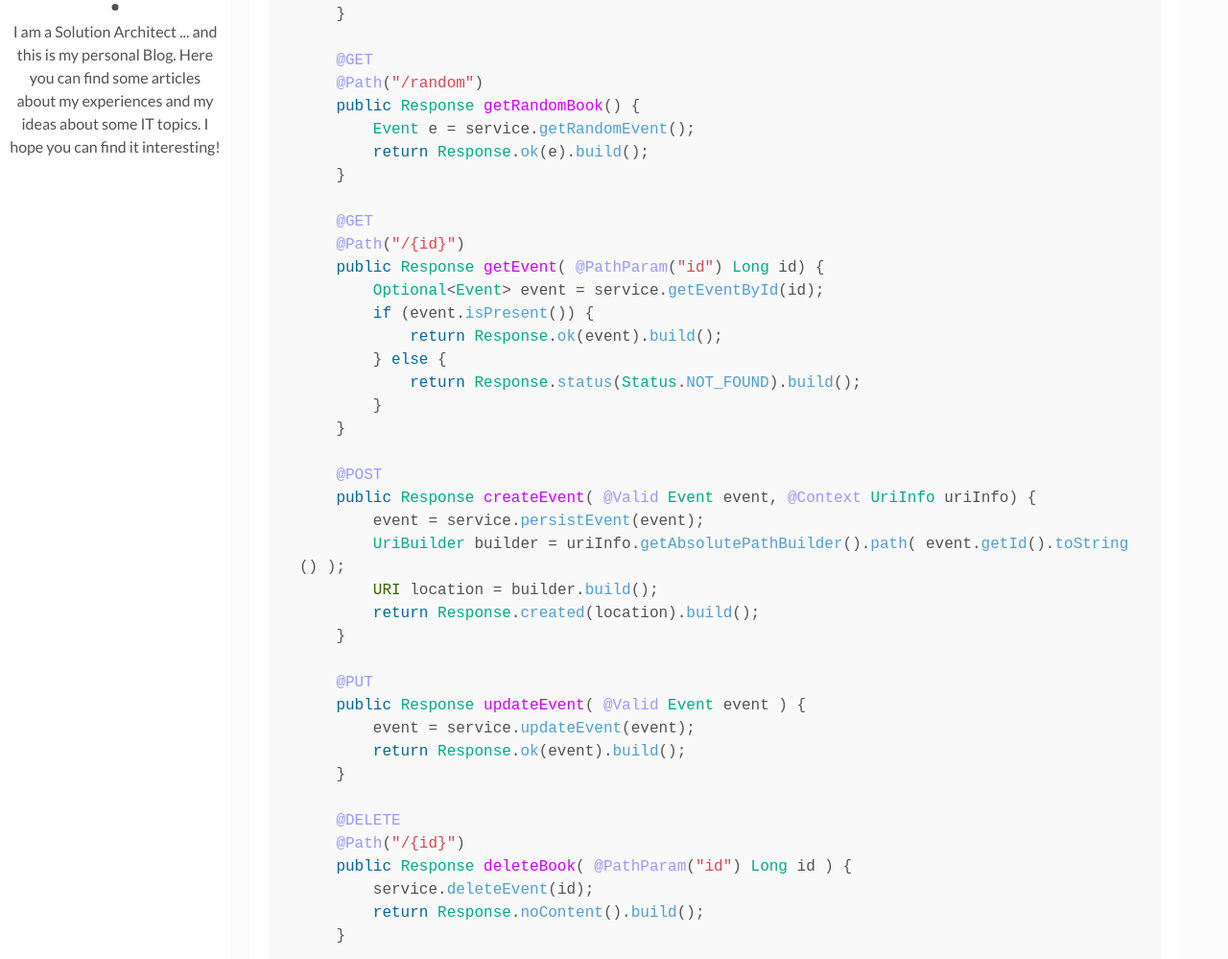
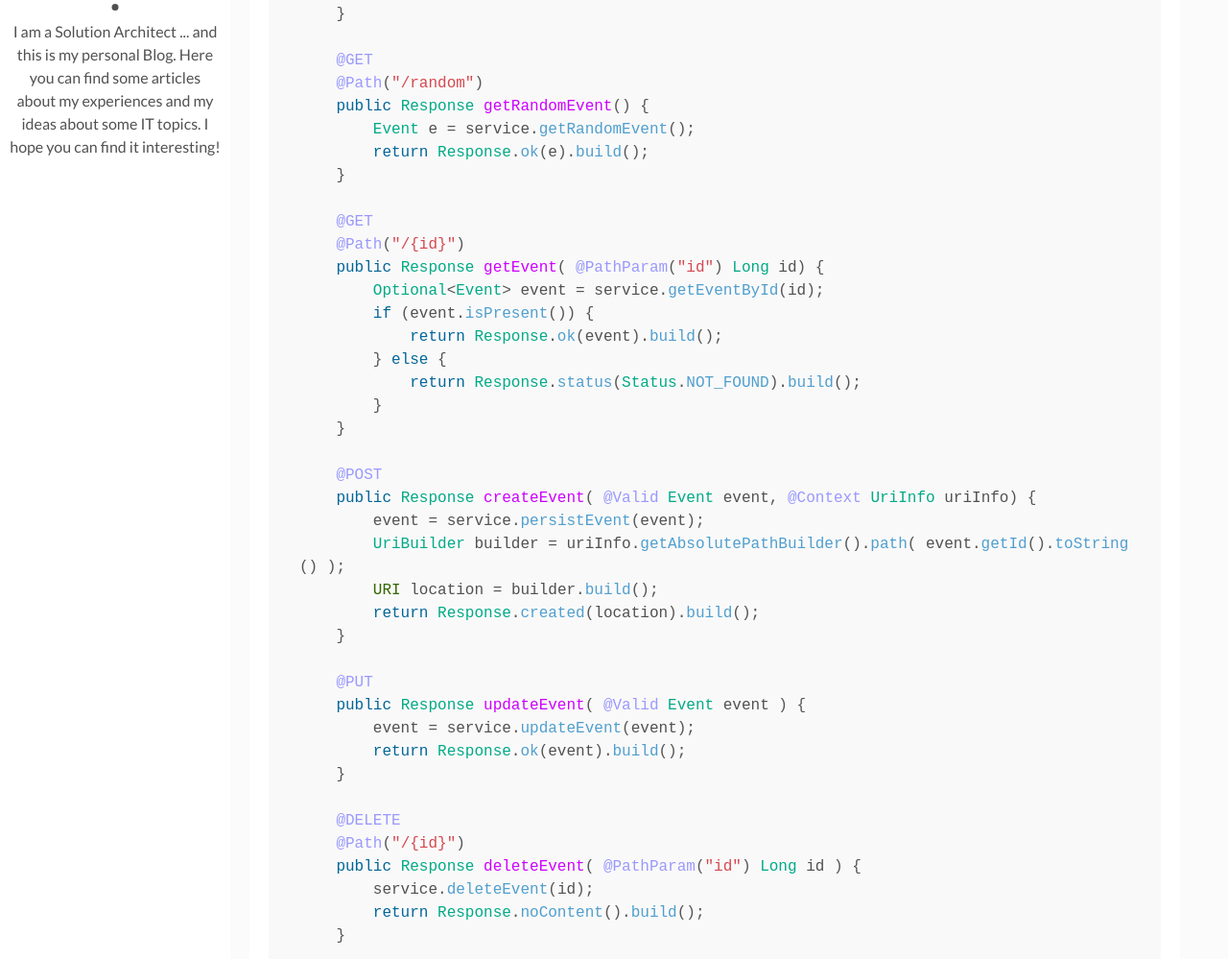
Before and after one commit to marcelloraffaele/marcelloraffaele.github.io, a Jekyll site: the page built from _posts/2021-01-03-from-microservices-to-kubernetes-with-quarkus-1.markdown, in a window 1280 px wide and 1400 px high, scrolled down 4808 px. Shown: the part 158-1157 px from the top of the window at 96% size. Built offline with Jekyll 4.4.1, drawn with Linux system fonts in a browser that asks for light colours; comment, search, counter and statistics services are not loaded; some of the changed text lies outside the part shown.

Commit message:
correction

```diff
--- a/_posts/2021-01-03-from-microservices-to-kubernetes-with-quarkus-1.markdown
+++ b/_posts/2021-01-03-from-microservices-to-kubernetes-with-quarkus-1.markdown
@@ -118,7 +118,7 @@ public class EventResource {
 
     @GET
     @Path("/random")
-    public Response getRandomBook() {
+    public Response getRandomEvent() {
         Event e = service.getRandomEvent();
         return Response.ok(e).build();
     }
@@ -150,7 +150,7 @@ public class EventResource {
 
     @DELETE
     @Path("/{id}")
-    public Response deleteBook( @PathParam("id") Long id ) {
+    public Response deleteEvent( @PathParam("id") Long id ) {
         service.deleteEvent(id);
         return Response.noContent().build();
     }
@@ -472,7 +472,7 @@ public class IndexResource {
     @GET
     @Produces(MediaType.TEXT_PLAIN)
     public TemplateInstance get() {
-        Event randomEvent = eventClient.getRandomBook();
+        Event randomEvent = eventClient.getRandomEvent();
         List<Event> eventList = eventClient.all();
         return index
                 .data("eventList", eventList )
```
